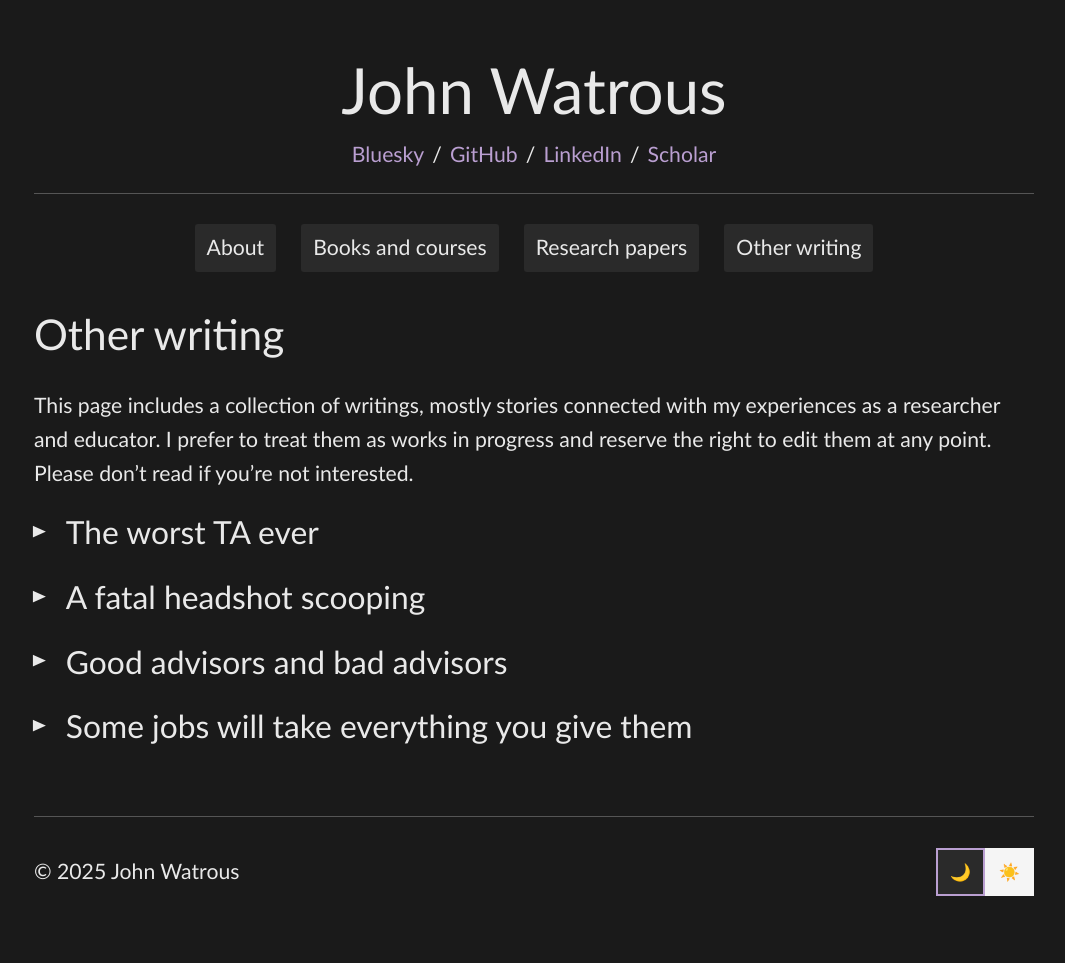
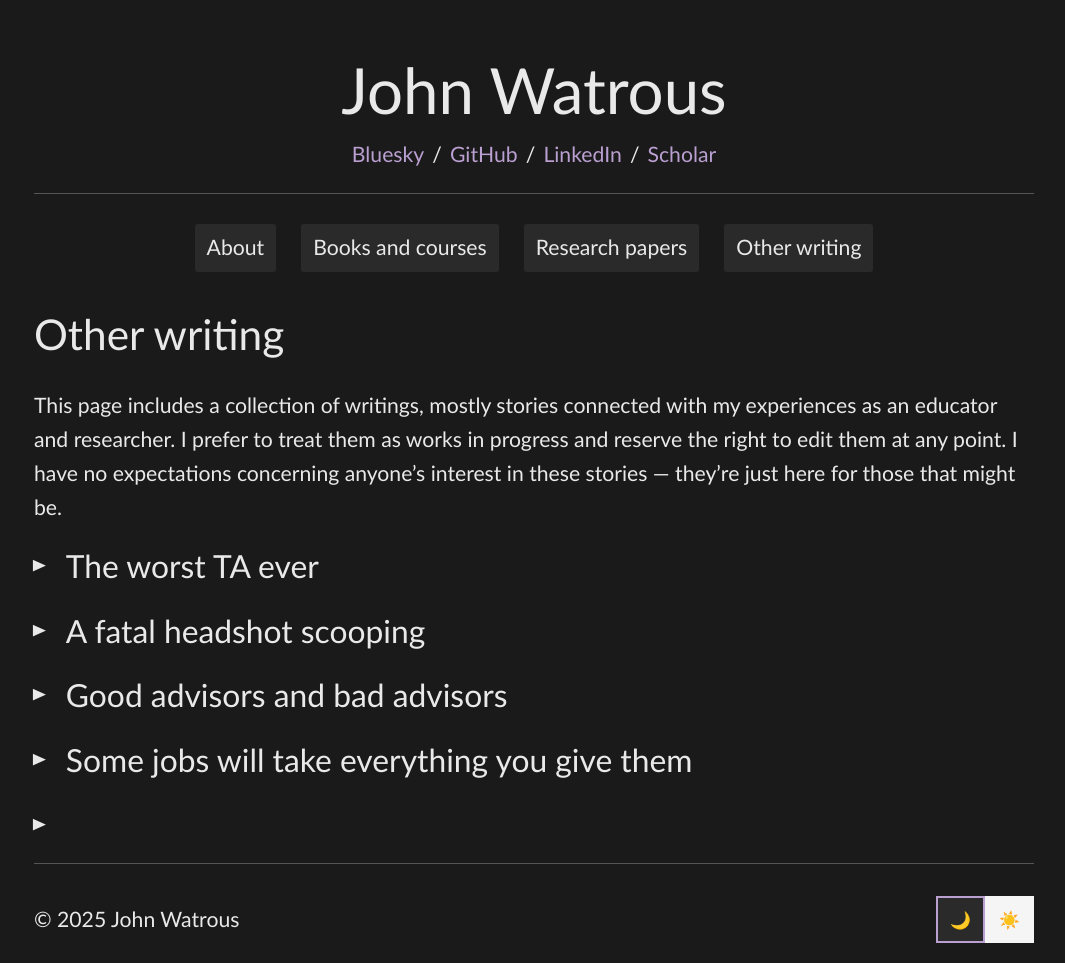
Before and after one commit to jhwatrous/jhwatrous.github.io, a Jekyll site: the page built from other-writing.md, in a window 1280 px wide. Shown: the whole page, without its empty margins (106-1171 px from the left). Built offline with Jekyll 4.4.1, drawn with Linux system fonts in a browser that asks for light colours; before the commit the page ends 916 px from its top, so only the background shows below that.

Commit message:
Adding and revising stories

```diff
--- a/other-writing.md
+++ b/other-writing.md
@@ -5,7 +5,7 @@
 
 # Other writing
 
-This page includes a collection of writings, mostly stories connected with my experiences as a researcher and educator. I prefer to treat them as works in progress and reserve the right to edit them at any point. Please don't read if you're not interested.
+This page includes a collection of writings, mostly stories connected with my experiences as an educator and researcher. I prefer to treat them as works in progress and reserve the right to edit them at any point. I have no expectations concerning anyone's interest in these stories — they're just here for those that might be.
 
 {% comment %}
 
@@ -100,3 +100,23 @@
 {% endcapture %}
 
 {% include collapsible.html title="Some jobs will take everything you give them" content=job-take-everything %}
+
+{% capture quantum-interactions %}
+
+When I was a graduate student, I worked on topics in quantum computing that were very much off-the-beaten-path, including quantum cellular automata, quantum finite automata, and space-bounded quantum computation. I was definitely interested in those things (and still am), but a big part of choosing to work on them was that others hadn't so much, giving a student like me a fighting chance to contribute and discover something new. I published papers on this work and was invited to speak at quantum computing workshops from time to time, but I wanted to do something more relevant and of broader interest.
+
+Then, when I graduated and began working as a postdoc at l'Université de Montréal in 1998, I started thinking about *quantum interactive proof systems.* In theoretical computer science, *interactive proof systems* are an abstract computational model involving an interaction between a hypothetical *prover* and *verifier* having different goals: the prover's goal is to convince the verifier that some given statement is true (whether or not it actually is true), while the verifier's goal is to check the validity of the prover's argument — and to not be fooled into believing the statement is true if it happens to be false. It could be said that the practical importance of this model is open to debate, but there's no questioning its theoretical importance: it's played a truly salient role in the development of complexity theory and is also important in theoretical cryptography. To be clear, these are claims about the classical version of this model, whereas I was working on the quantum version of it, which previously hadn't really been studied at all.
+
+I discovered something interesting: ordinary (meaning classical) interactive proof systems could be *parallelized* by making the model quantum, in the sense that long conversations between a classical prover and verifier could be reduced down to just three quantum messages by a quantum interactive proof system. There's no way to do this classically unless something unexpected in complexity theory happens: the polynomial-time hierarchy collapses. This is all to say that this was a bona fide interesting result illustrating a new way to take advantage of quantum information. I felt like my work had relevance for the first time. This was in the fall of 1998.
+
+A short time later, I travelled to DePaul University for the AQIP '99 (Algorithms in Quantum Information Processing) workshop. The "A" for algorithms was later shed, and the workshop became the premier conference on the theory of quantum computing known as QIP — which is coincidentally the name of the complexity class associated with quantum interactive proof systems that I now had something to say about. I wasn't invited to speak at the workshop, but I did bring some printed copies of a new paper explaining my results. I shared it with some people, and the organizers kindly squeezed in an extra talk slot for me to present it toward the end of the workshop. This likely wouldn't happen now because QIP has become much more formal and competitive, but back then it wasn't so unusual — there was no program committee and the organizers could invite whomever they chose to speak.
+
+Among those I shared my paper with was Alexei Kitaev, a name that anyone who works in quantum computing recognizes immediately. He was already a legend, even back then, and this was the first time I'd met him. At the workshop he was giving a talk on the QMA-completeness of the local Hamiltonian problem, now a cornerstone result in quantum complexity theory. Given the subject matter, I was pretty sure he would be interested in my new work, so I gave him a copy of my paper. We talked for a bit in a short conversation that a few others joined and left in a typical coffee break sort of fashion.
+
+The next morning brought another coffee break, and I was milling around when Kitaev came up to me. He'd been looking for me! He explained that he was very tired because he'd *stayed up all night* studying my paper, and he said that it was a beautiful result. I'm not exactly sure how much of that moment sunk in then and how much of it I came to appreciate later — but when I look back now it seems like it came out of a dream. One of the greatest minds of our time decided to stay up all night studying my work, and found beauty therein. Let's just say this more than made up for getting scooped right before my talk at AT&T, which I wrote about in another story.
+
+As it turns out, there really isn't much point in reading that old paper any longer. Shortly after the workshop, Kitaev invited me to come to Caltech to work with him for a couple of weeks, and in that short time we were able to prove a great deal more about quantum interactive proof systems than I had on my own, completely subsuming my original result in the process. I was awed and humbled by the power of Kitaev's brain, and without much fuss I came to the realization that I wasn't actually all that smart after all. But the new ideas and techniques I'd learned about served me well and kicked off a new phase of my research: my days of studying quantum interactions, semidefinite programs, and operator norms had begun.
+
+{% endcapture %}
+
+{% include collapsible.html title="" content=quantum-interactions %}
```
Also changed, not shown: 1 other file.
